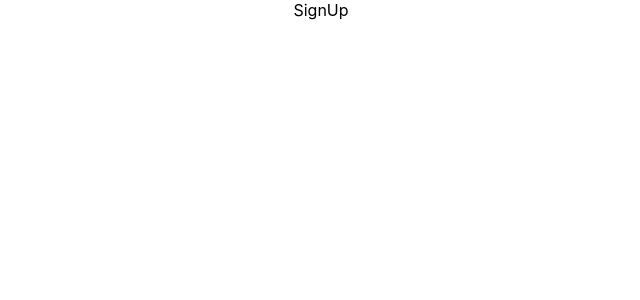
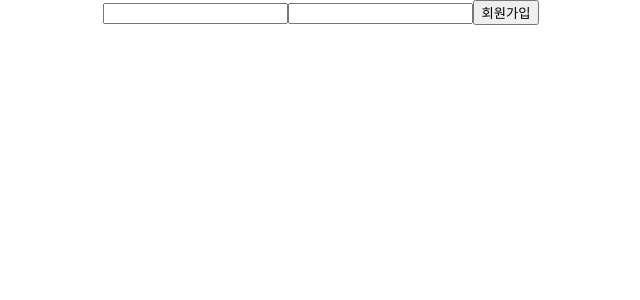
Before and after one commit to leemiran0729/wanted-pre-onboarding-frontend, a React (Create React App) app: page /signup in a window 1280 px wide. Shown: the top 300 px of the page, without its empty margins (319-959 px from the left). Built offline with nearby package versions, Linux system fonts and the light colour scheme.

Commit message:
feat: 회원가입 페이지 UI 구성

```diff
--- a/src/components/SignUp.js
+++ b/src/components/SignUp.js
@@ -1,7 +1,17 @@
 import React from "react";
 
 const SignUp = () => {
-  return <div>SignUp</div>;
+  return (
+    <div>
+      <form>
+        <input type="text" data-testid="email-input" />
+        <input type="password" data-testid="password-input" />
+        <button type="submit" data-testid="signup-button">
+          회원가입
+        </button>
+      </form>
+    </div>
+  );
 };
 
 export default SignUp;
```
